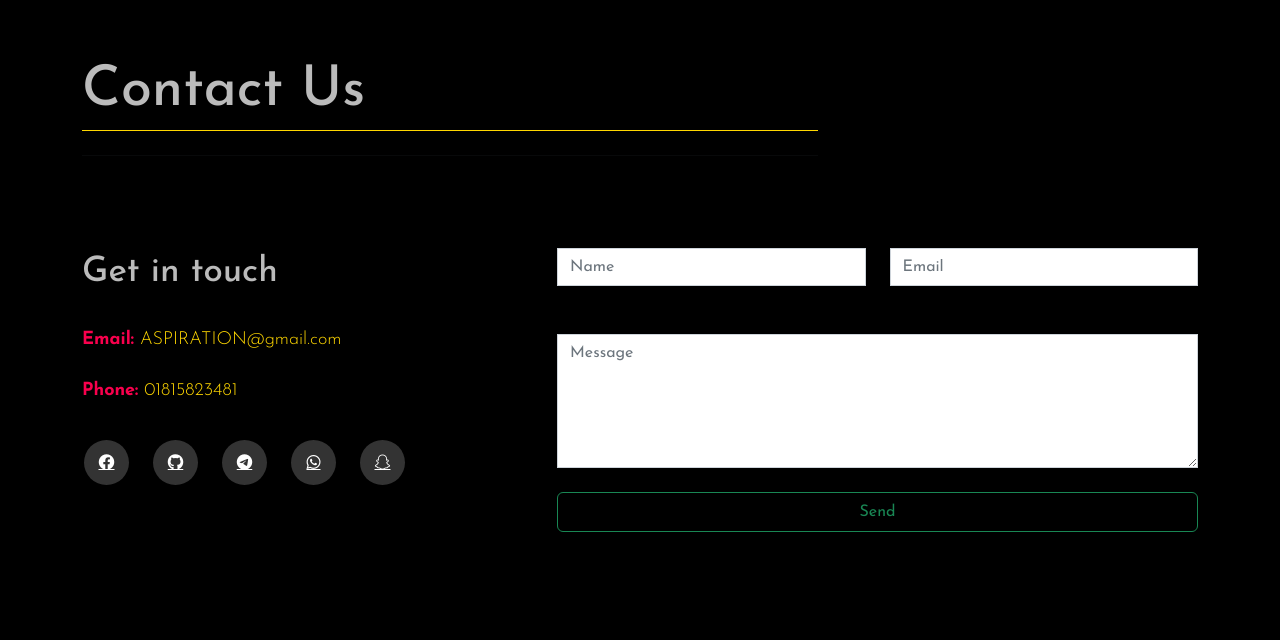
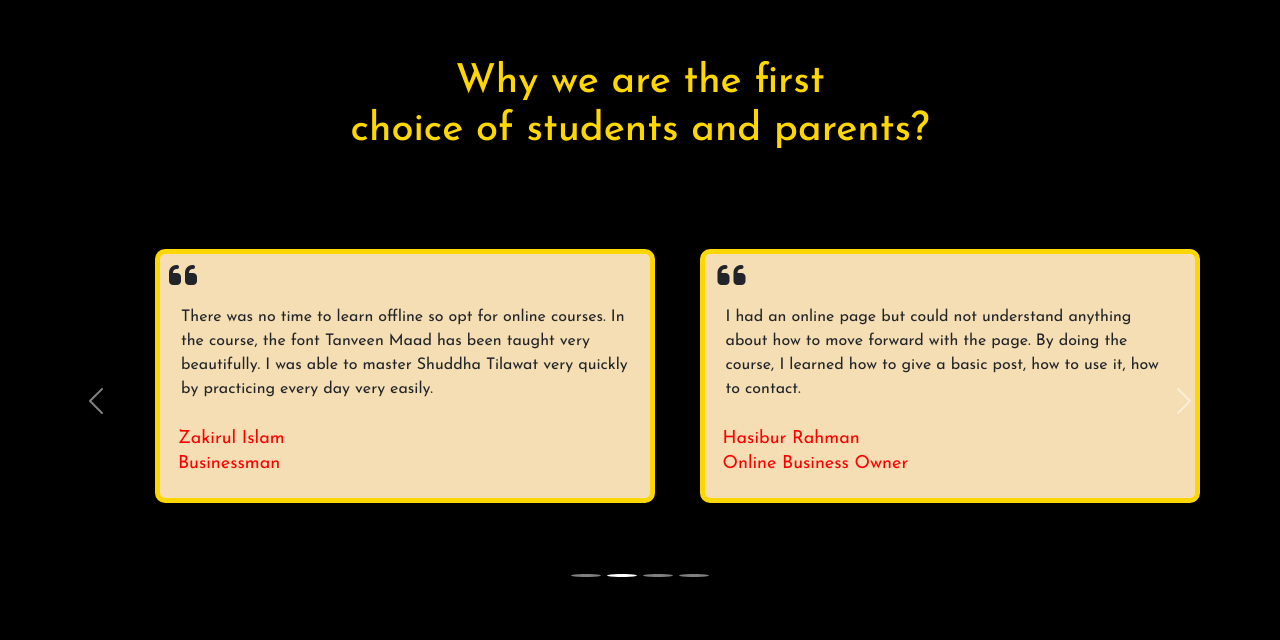
Before and after one commit to Durjoy1971/Aspirations, a React (Create React App) app: page /home in a window 1280 px wide. Shown: the part 2760-3400 px from the top of the page. Built offline with nearby package versions, Linux system fonts and the light colour scheme.

Commit message:
Add files via upload

```diff
--- a/src/Components/Home/Home.js
+++ b/src/Components/Home/Home.js
@@ -4,6 +4,7 @@ import Banner from '../Banner/Banner';
 import Contact from '../Contact/Contact';
 import CourseDownload from '../CourseDownload/CourseDownload';
 import ProgramJoin from '../ProgramJoin/ProgramJoin';
+import Review from '../Review/Review';
 
 import "./Home.css";
 const Home = () => {
@@ -13,6 +14,7 @@ const Home = () => {
         <CourseDownload/>
         <AdUnderLarge/>
         <ProgramJoin/>
+        <Review/>
         <Contact/>
 
     </div>
```
